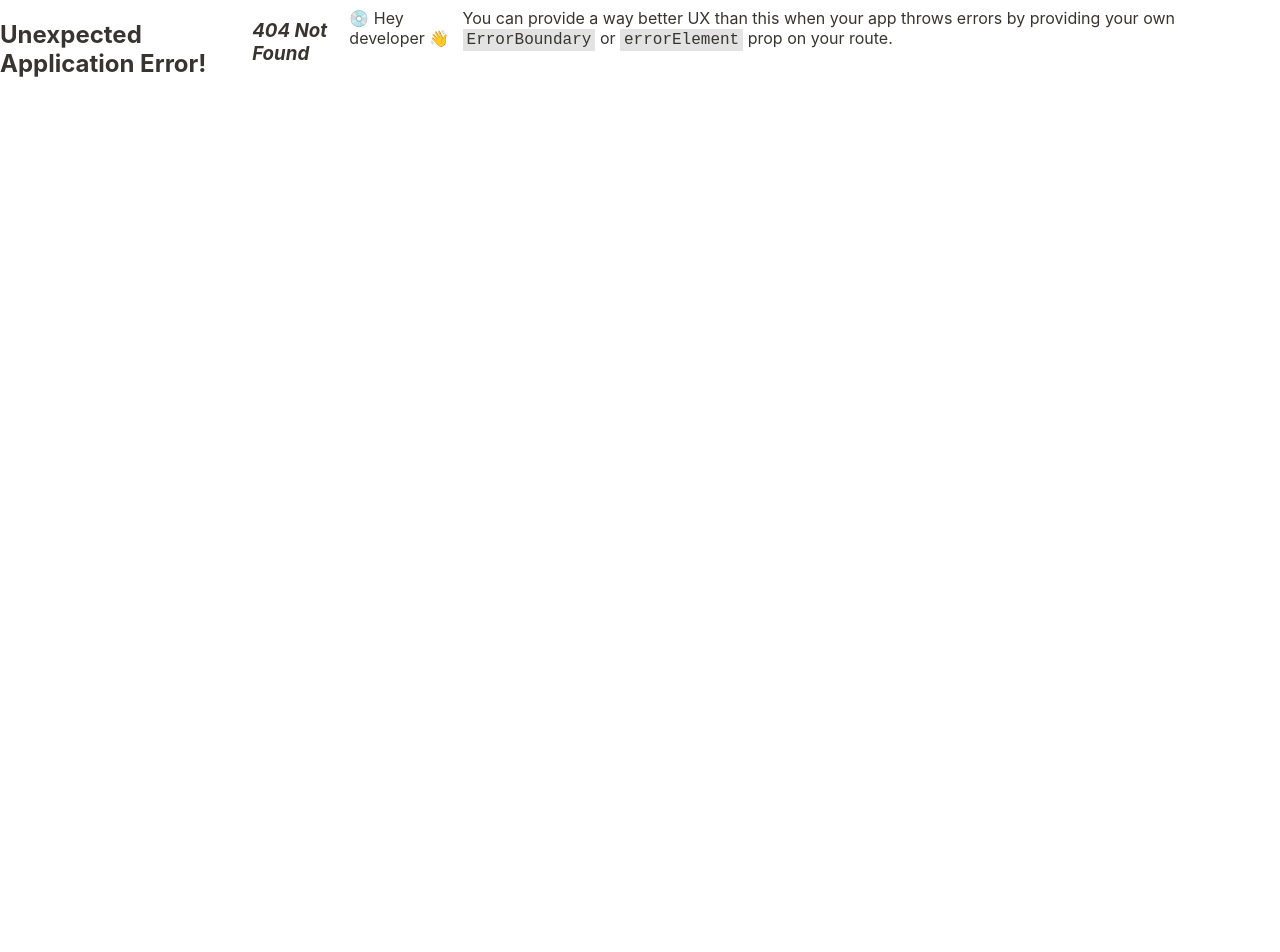
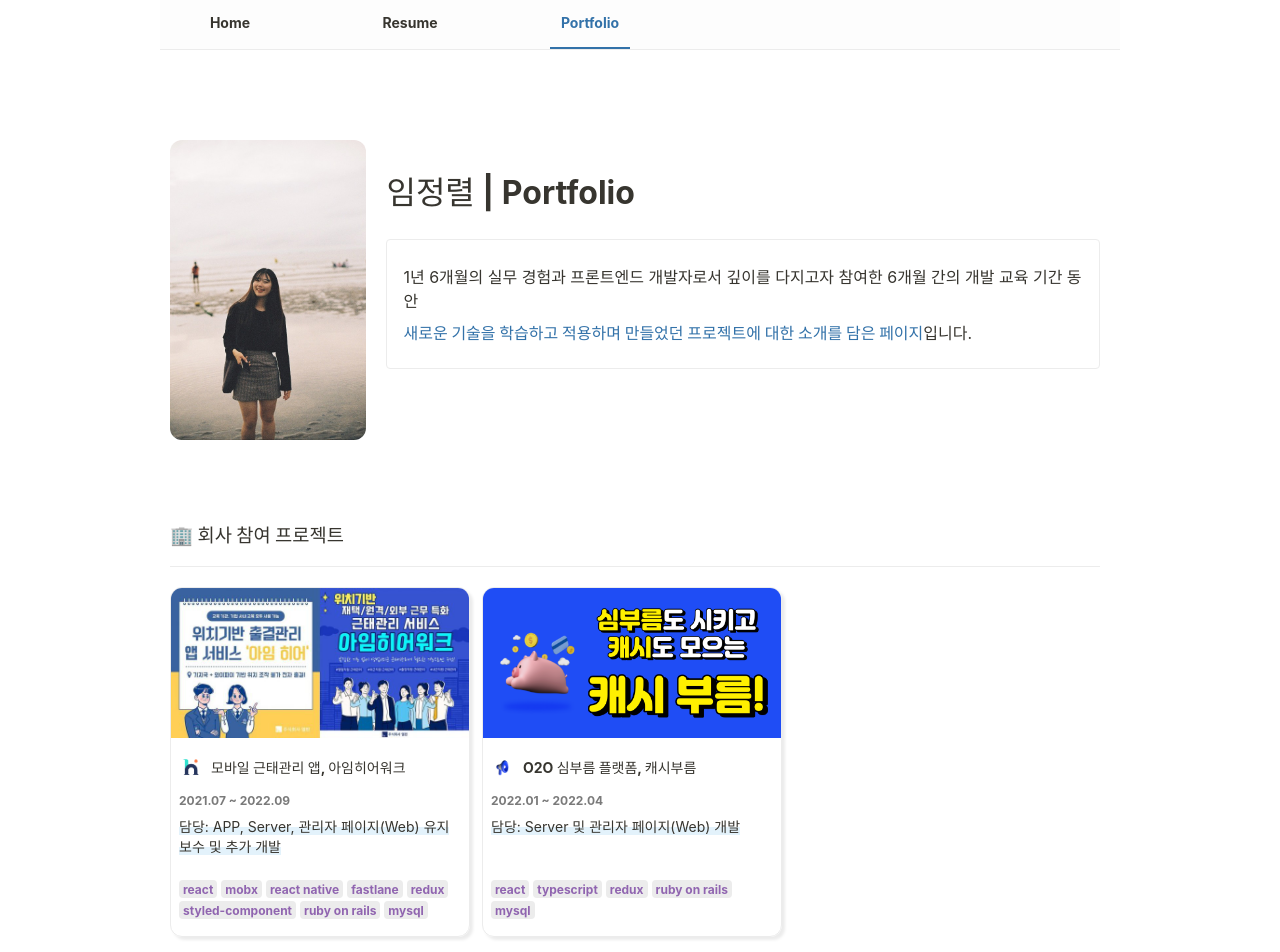
Before and after one commit to kay0829/my-portfolio, a React (Vite) app: page /portfolio in a window 1280 px wide. Before the commit this address had no page. Shown: the top 952 px of the page. Before the commit the page ends 800 px from the top, so only its background shows below. Built offline with nearby package versions, Linux system fonts and the light colour scheme; a web font is replaced by a local one.

Commit message:
💄 1) Portfolio 화면 추가

```diff
--- /dev/null
+++ b/src/container/portfolio/Portfolio.module.css
@@ -0,0 +1,38 @@
+.container {
+    width: 99%;
+    padding: 10px;
+}
+
+.defaultInfoContainer {
+    display: flex;
+    margin: 80px 0;
+}
+
+.imgContainer {
+    display: flex;
+    justify-content: center;
+    min-width: 150px;
+    width: 200px;
+    height: 300px;
+    margin-right: 20px;
+
+    border-radius: 12px;
+    overflow: hidden;
+}
+
+.textContainer {
+    width: 100%;
+    padding: 16px;
+    border: 1px solid var(--border);
+    border-radius: 4px;
+    margin-bottom: 40px;
+}
+
+.textContainer p {
+    margin: 8px 0;
+}
+
+.pointText {
+    color: var(--blue);
+    font-weight: 700;
+}
--- /dev/null
+++ b/src/container/portfolio/Portfolio.tsx
@@ -0,0 +1,161 @@
+import ProjectSection from "@component/ProjectSection";
+import ProjectItem from "@component/ProjectItem";
+
+import styles from "./Portfolio.module.css";
+import myImg from "@assets/my-img2.jpeg";
+import IconImHereWork from "@assets/icon-imherework.png";
+import ExplanationImhereWork from "@assets/explanation-imherework.jpg";
+import IconCashbroom from "@assets/icon-cashbroom.png";
+import ExplanationCashbroom from "@assets/explanation-cashbroom.png";
+import IconCodeStates from "@assets/icon-codestates.png";
+import IconStackOverflow from "@assets/icon_stackoverflow_mini.png";
+import IconDevSquad from "@assets/icon_devsquad.png";
+import ExplanationDevSquad from "@assets/explanation-devsquad.png";
+
+const companyProjects = [
+    {
+        explantaionImg: ExplanationImhereWork,
+        iconImg: IconImHereWork,
+        title: "모바일 근태관리 앱, 아임히어워크",
+        subTitle: "내근 사원의 근태관리 뿐만 아니라 방문 일정 등록으로 외근 사원 업무 관리까지 가능한 앱",
+        date: "2021.07 ~ 2022.09",
+        stack: ["react", "mobx", "react native", "fastlane", "redux", "styled-component", "ruby on rails", "mysql"],
+        myPart: "APP, Server, 관리자 페이지(Web) 유지보수 및 추가 개발",
+        summary: [
+            "서비스 유지보수와 고객사의 요청 또는 서비스 발전을 위한 내부 논의를 통해 디벨롭을 진행하였습니다.",
+            "zendesk를 통해 사용자의 의견을 직접 듣고 안내드릴 수 있었습니다.",
+            "fastlane을 도입하여 앱 빌드 및 배포 자동화 프로세스를 구축하였습니다.",
+            "고객사의 요청에 따라 엑셀 파일을 읽어 비동기적으로 방문지를 등록하는 api를 개발하였습니다.",
+        ],
+    },
+    {
+        explantaionImg: ExplanationCashbroom,
+        iconImg: IconCashbroom,
+        title: "O2O 심부름 플랫폼, 캐시부름",
+        subTitle: "부름(요청)을 수행하여 포인트를 쌓을수도 있고, 사용자 수요에 따라 다양한 부름을 주문할 수 있는 앱",
+        date: "2022.01 ~ 2022.04",
+        stack: ["react", "typescript", "redux", "ruby on rails", "mysql"],
+        myPart: "Server 및 관리자 페이지(Web) 개발",
+        summary: [],
+    },
+];
+
+const codestatesProjects = [
+    {
+        explantaionImg: ExplanationDevSquad,
+        iconImg: IconDevSquad,
+        date: "2023.09 (6인/4주)",
+        title: "Dev Squad",
+        subTitle: "프로젝트, 스터디를 함께할 팀원을 찾고 정보를 공유할 수 있는 플랫폼",
+        stack: ["react + vite", "typescript", "recoil", "react-query", "tailwindcss"],
+        myPart: "[팀장, 프론트] 공통 컴포넌트, 채팅, 자유게시판, 질문게시판, 유저리스트, 마이페이지",
+        summary: [
+            "팀장을 맡아 일정 조율과 소통을 리드하는 역할을 담당하였습니다.",
+            "웹소켓 통신을 경험하였으며, 커스텀 훅을 적절히 사용하여 코드 중복을 방지하기 위해 노력했습니다.",
+        ],
+    },
+    {
+        iconImg: IconStackOverflow,
+        date: "2023.08 (7인/3주)",
+        title: "Stack Overflow 클론코딩",
+        stack: ["next.js", "javascript", "recoil", "css module"],
+        myPart: "[팀장, 프론트] 공통 컴포넌트, 회원가입, 로그인, 프로필 추가 화면, 유저리스트, 마이페이지",
+        summary: [
+            "next.js 13 버전에 대한 학습을 진행하며 개발하였습니다.",
+            "깃허브와 git flow가 익숙하지 않은 팀원분들을 위해 설명을 문서화하여 전달드렸으며, 코드리뷰를 적극적으로 활용하고자 하였습니다.",
+        ],
+    },
+];
+
+export const privateProject = [
+    {
+        date: "2023.07 (개인/5일)",
+        title: "Co'z Shopping",
+        subTitle: "코드 스테이츠 개인 프로젝트로 현업 디자이너가 준비한 피그마 시안을 보고 구현한 프로젝트",
+        stack: ["react + vite", "typescript", "recoil", "storybook", "tailwindcss"],
+        myPart: "[프론트] 메인페이지, 북마크 리스트 페이지",
+        summary: [
+            "atomic css에 대해 학습하고 대표적인 라이브러리인 tailwindcss를 적용해보았습니다.",
+            "기존 컴포넌트를 atomic 방식으로 컴포넌트를 분리하고 storybook을 사용해 문서화하였습니다.",
+        ],
+    },
+    {
+        date: "2023.03 (개인/10일)",
+        title: "윈도우 XP 웹으로 구현해보기",
+        stack: ["typescript", "HTML", "CSS"],
+        myPart: "타입스크립트로 useEffect, useState 구현해보고 동작원리 학습",
+        summary: [],
+    },
+    {
+        date: "2023.02 (개인/10일)",
+        title: "HTML 파싱하기",
+        subTitle: "typescript를 사용하여 HTML을 파싱하는 과정을 구현해본 프로젝트",
+        stack: ["typescript"],
+        myPart: "공통 컴포넌트, 회원가입, 로그인, 프로필 추가 화면, 유저리스트, 마이페이지",
+        summary: ["브라우저 동작원리에 대해 학습하고 HTML 스트링을 받아 파싱하는 모듈을 만들어보았습니다."],
+    },
+    {
+        date: "2021.01 ~ (개인/8주)",
+        title: "오늘의 집 클론코딩",
+        subTitle: "",
+        stack: ["react", "styled-component", "node.js", "mysql"],
+        myPart: "[프론트/백엔드] 회원가입, 로그인, 상품, 리뷰, 문의 CRUD",
+        summary: [
+            "오늘의 집 상세페이지를 처음에는 바닐라JS로 개발하여 DOM에 대해 학습하였습니다.",
+            "이후 React class 기반 컴포넌트로 개발하였으며, SASS를 적용하였습니다.",
+            "이후 React function 기반 컴포넌트로 디벨롭하였으며, styled-component를 적용하였습니다.",
+            "node.js의 query builder 라이브러리인 knex와 ORM 라이브러리인 sequelize를 경험해보았습니다.",
+        ],
+    },
+];
+
+const CodestatesTitle = (
+    <div style={{ display: "flex", alignItems: "center" }}>
+        <img src={IconCodeStates} alt="" style={{ width: "28px", marginRight: "4px" }} />
+        코드스테이츠 팀프로젝트
+    </div>
+);
+
+function Portfolio() {
+    return (
+        <main className={styles.container}>
+            <section className={styles.defaultInfoContainer}>
+                <div className={styles.imgContainer}>
+                    <img src={myImg} alt="" className={styles.mainImg} />
+                </div>
+                <div>
+                    <h1>임정렬 | Portfolio</h1>
+                    <div className={styles.textContainer}>
+                        <p>
+                            1년 6개월의 실무 경험과 프론트엔드 개발자로서 깊이를 다지고자 참여한 6개월 간의 개발 교육
+                            기간 동안
+                        </p>
+                        <p>
+                            <span className={styles.pointText}>
+                                새로운 기술을 학습하고 적용하며 만들었던 프로젝트에 대한 소개를 담은 페이지
+                            </span>
+                            입니다.
+                        </p>
+                    </div>
+                </div>
+            </section>
+            <ProjectSection title="🏢 회사 참여 프로젝트">
+                {companyProjects.map((v) => (
+                    <ProjectItem project={v} key={v.title} />
+                ))}
+            </ProjectSection>
+            <ProjectSection title={CodestatesTitle}>
+                {codestatesProjects.map((v) => (
+                    <ProjectItem project={v} key={v.title} />
+                ))}
+            </ProjectSection>
+            <ProjectSection title="👩‍💻 개인 프로젝트">
+                {privateProject.map((v) => (
+                    <ProjectItem project={v} key={v.title} />
+                ))}
+            </ProjectSection>
+        </main>
+    );
+}
+
+export default Portfolio;
```
Also changed, not shown: src/App.tsx (+10 -0 lines).
